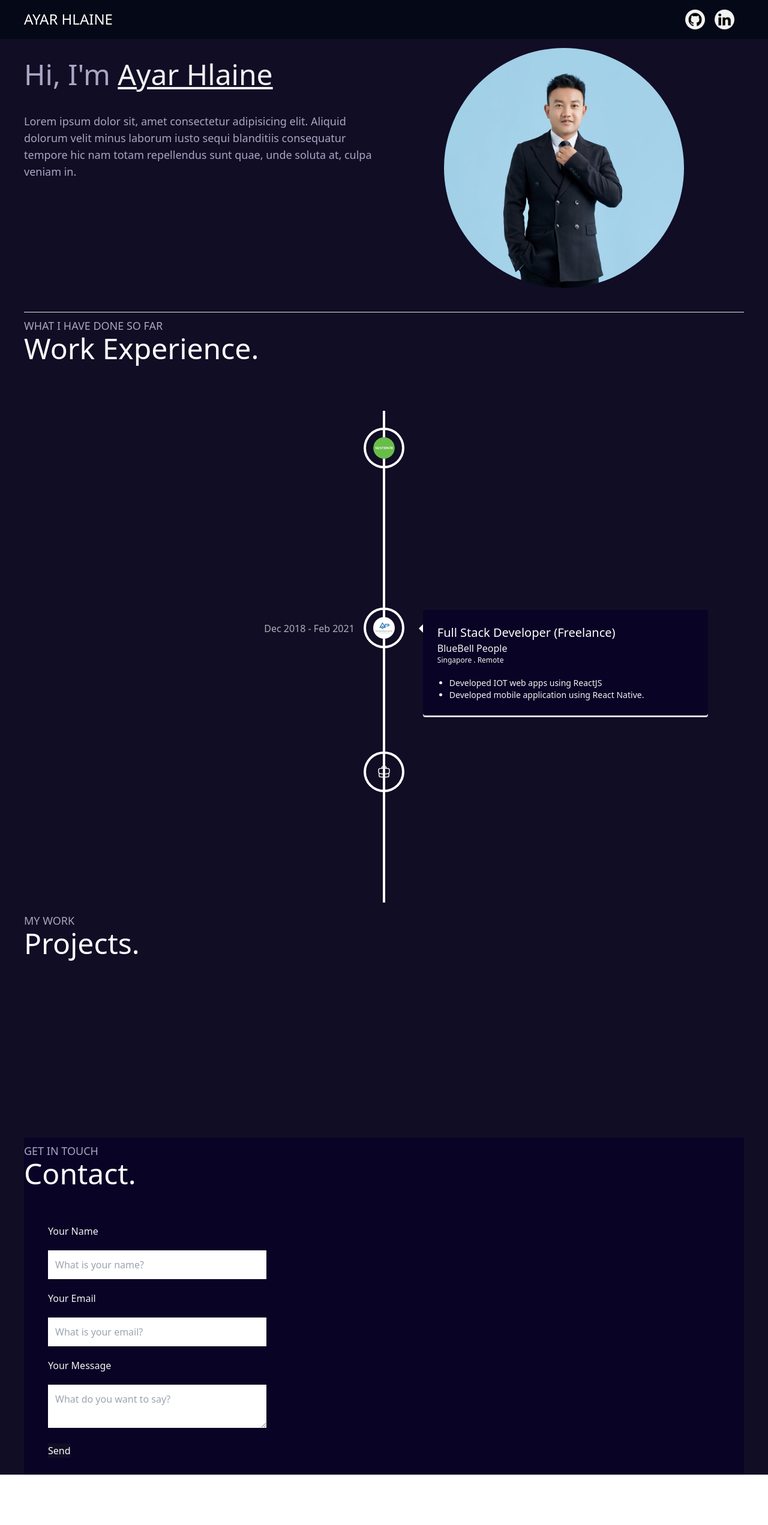
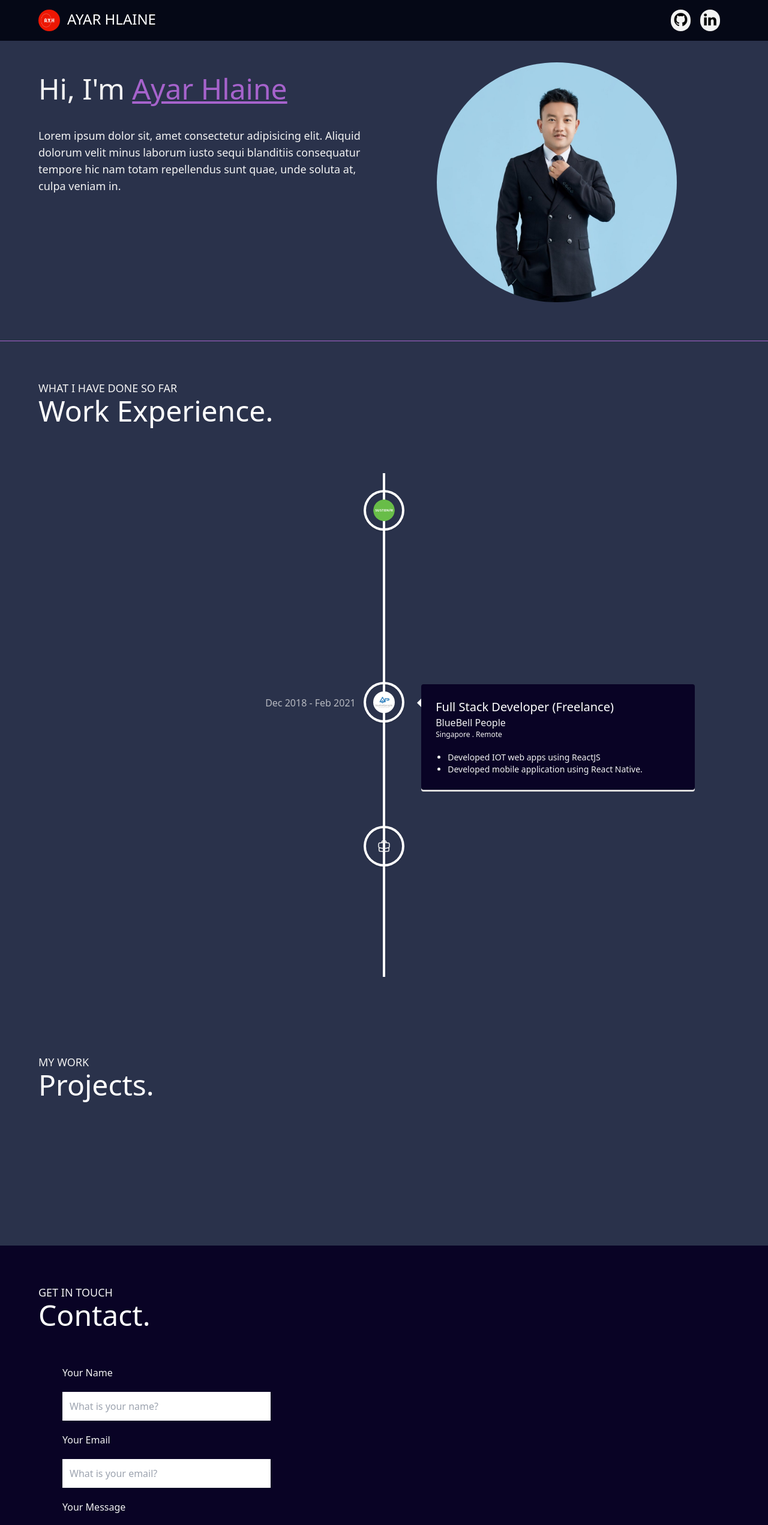
Before and after one commit to ayarhlaine/portfolio, a React (Vite) app: page / in a window 1280 px wide. Shown: the top 2543 px of the page at 60% size. Before the commit the page ends 2459 px from the top, so only its background shows below. Built offline with nearby package versions, Linux system fonts and the light colour scheme.

Commit message:
clean up

```diff
--- a/index.html
+++ b/index.html
@@ -2,9 +2,9 @@
 <html lang="en">
   <head>
     <meta charset="UTF-8" />
-    <link rel="icon" type="image/svg+xml" href="/vite.svg" />
+    <link rel="icon" type="image/svg+xml" href="/logo.svg" />
     <meta name="viewport" content="width=device-width, initial-scale=1.0" />
-    <title>Vite + React</title>
+    <title>Ayar Hlaine - Portfolio</title>
   </head>
   <body>
     <div id="root"></div>
--- a/src/App.jsx
+++ b/src/App.jsx
@@ -1,11 +1,13 @@
 import Experiences from "./components/Experiences";
+import { styles } from "./styles";
 
-function App() {
+const App = () => {
   return (
     <>
-      <nav className="flex w-full py-4 px-10 justify-between bg-primary fixed top-0 z-20" >
+      <nav className={`${styles.paddingX} flex w-full py-4 px-10 justify-between bg-primary fixed top-0 z-20`} >
         <div className="flex">
-          <a href="#" className="text-2xl text-white uppercase">Ayar Hlaine</a>
+          <img src="/assets/logo.png" className="w-9 h-9 rounded-full"/>
+          <a href="#" className="ml-3 text-2xl text-white uppercase">Ayar Hlaine</a>
          </div>
          <div className='flex'>
           <a href="#" className="mr-4 bg-white-100 rounded-full p-1">
@@ -16,35 +18,35 @@ function App() {
           </a>
          </div>
       </nav>
-      <main className='px-10 bg-black-100 text-white-100'>
+      <main className='bg-secondary text-white-100'>
         {/* Hero Section */}
-        <div className="hero-section mt-10 flex w-full flex-row py-10 text-secondary">
+        <div className={`${styles.padding} "hero-section mt-10 flex w-full flex-row text-secondary"`}>
           <div className="hero-left-section basis-1/2">
-            <h1 className="text-5xl mt-5">Hi, I&apos;m <span className='text-white-100 underline underline-offset-9'>Ayar Hlaine</span></h1>
-            <p className='mt-10 text-lg'>Lorem ipsum dolor sit, amet consectetur adipisicing elit. Aliquid dolorum velit minus laborum iusto sequi blanditiis consequatur tempore hic nam totam repellendus sunt quae, unde soluta at, culpa veniam in.</p>
+            <h1 className="text-5xl mt-5 text-white-100">Hi, I&apos;m <span className='text-[#A663CC] underline underline-offset-9'>Ayar Hlaine</span></h1>
+            <p className='mt-10 text-lg text-white-100'>Lorem ipsum dolor sit, amet consectetur adipisicing elit. Aliquid dolorum velit minus laborum iusto sequi blanditiis consequatur tempore hic nam totam repellendus sunt quae, unde soluta at, culpa veniam in.</p>
           </div>
           <div className="hero-right-section basis-1/2 flex item-center justify-center">
             <img className='rounded-full' src='/assets/me.jpg' alt='Ayar Hlaine Photo' width={400} height={400}/>
           </div>
         </div>
-        <hr className='bg-white'/>
+        <hr className='background-[#A663CC] border-[#A663CC]'/>
         {/* Experiences */}
-        <section className="py-2">
-          <h1 className="text-lg uppercase text-secondary">What I have done so far</h1>
+        <section className={`${styles.padding} py-2`}>
+          <h1 className="text-lg uppercase text-white-100">What I have done so far</h1>
           <h1 className="text-5xl text-white">Work Experience.</h1>
           <div className='flex flex-col mt-20'>
             <Experiences />
           </div>
         </section>
         {/* Projects */}
-        <section className="h-96 py-2">
-          <h1 className="text-lg uppercase text-secondary">My Work</h1>
+        <section className={`${styles.padding} h-96`}>
+          <h1 className="text-lg uppercase text-white-100">My Work</h1>
           <h1 className="text-5xl text-white">Projects.</h1>
         </section>
         {/* Contact Form */}
-        <section>
-          <div className="py-2 bg-black-200">
-            <h1 className="text-lg uppercase text-secondary">Get In Touch</h1>
+        <section className="bg-black-200">
+          <div className={`${styles.padding}`}>
+            <h1 className="text-lg uppercase text-white-100">Get In Touch</h1>
             <h1 className="text-5xl text-white">Contact.</h1>
             <div className="flex w-full flex-row mt-5">
               <div className='basis-1/2 py-5 px-10'>
--- /dev/null
+++ b/src/styles.js
@@ -0,0 +1,7 @@
+const styles = {
+    paddingX: "sm:px-16 px-6",
+    paddingY: "sm:py-16 py-6",
+    padding: "sm:px-16 px-6 sm:py-16 py-10",
+};
+
+export { styles };
--- a/tailwind.config.js
+++ b/tailwind.config.js
@@ -8,7 +8,7 @@ export default {
     extend: {
       colors: {
         "primary": "#050816",
-        "secondary": "#aaa6c3",
+        "secondary": "#2A324B",
         "black-100": "#100d25",
         "black-200": "#090325",
         "black": "#02000d",
```
Also changed, not shown: public/assets/logo.png (added), public/logo.svg (added).
